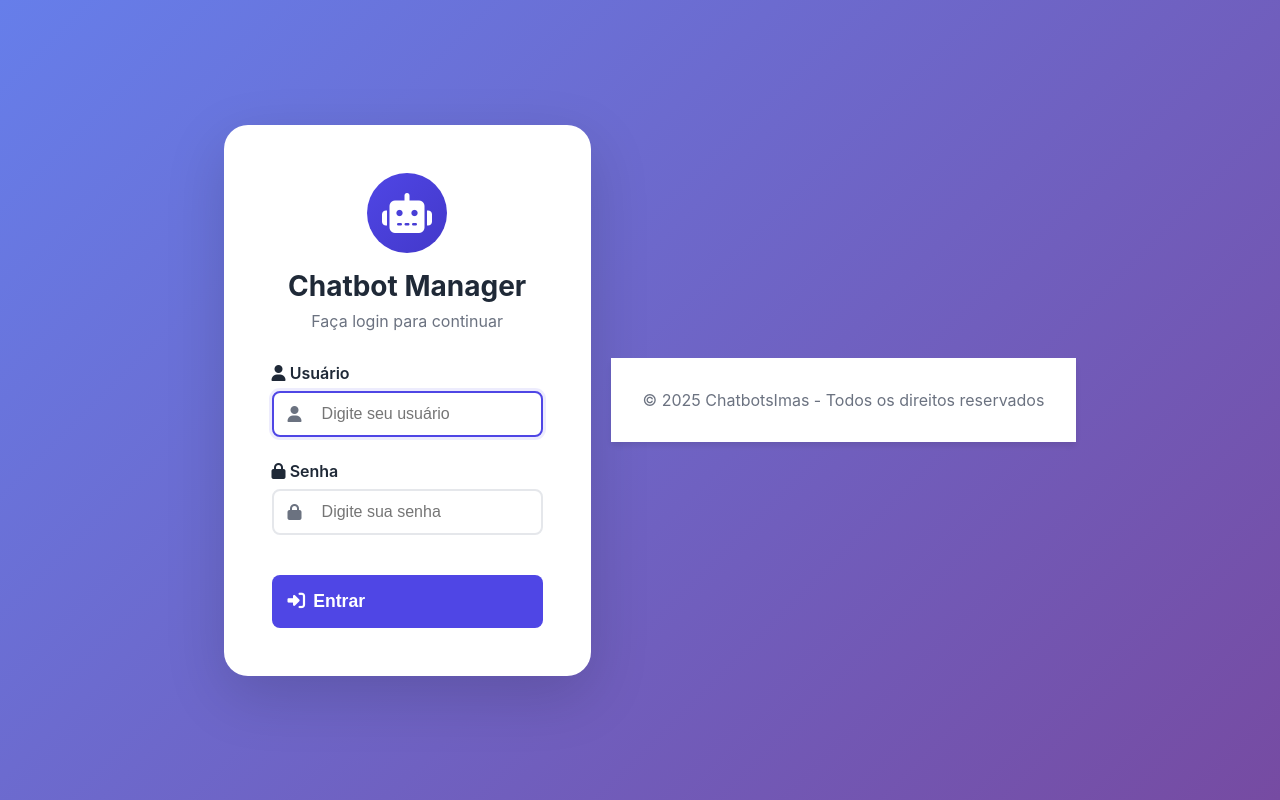
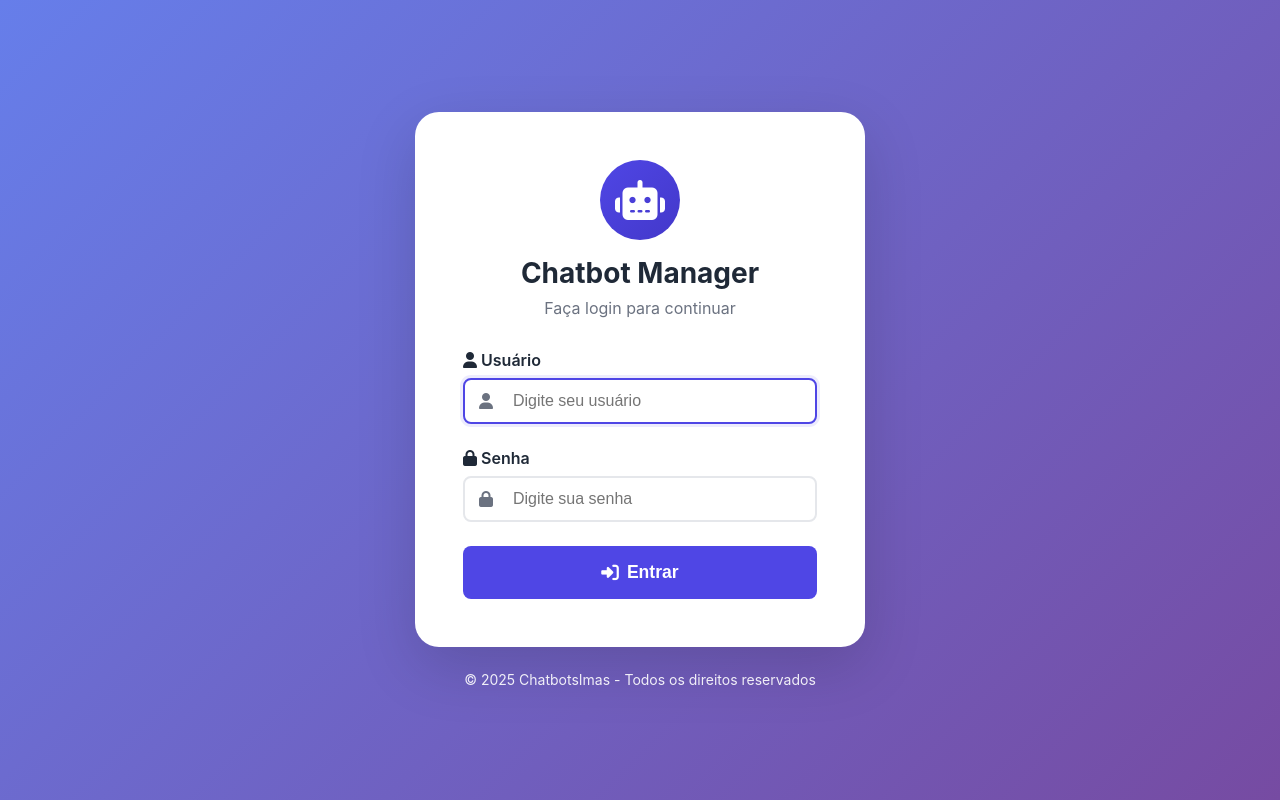
Before and after one commit to LuanMAndrade/chatbots, a Django app: page /login/ in a window 1280 px wide. Run offline with Django 4.2, Linux system fonts and the light colour scheme.

Commit message:
Não lembro o que era

```diff
--- a/django_project/onboarding/langsmith_utils.py
+++ b/django_project/onboarding/langsmith_utils.py
@@ -188,5 +188,3 @@ def get_daily_usage_breakdown(project_name, start_time, end_time):
 if __name__ == "__main__":
     x = get_available_months(billing_day=5)
     y = get_month_period(2025, 2, billing_day=5)
-    print(y)
-    #x = get_daily_usage_breakdown('bot_model', start_time, end_time)
--- a/django_project/onboarding/views.py
+++ b/django_project/onboarding/views.py
@@ -258,10 +258,9 @@ def auto_messages_delete_view(request, message_id):
     message_to_delete = get_object_or_404(AutomatedMessage, id=message_id, user=request.user)
 
     if request.method == 'POST':
-        phone_number = message_to_delete.phone_number
         message_to_delete.delete()
         messages.success(request, 'Mensagem excluída com sucesso!')
-        return redirect('auto_messages_detail', phone_number=phone_number)
+        return redirect('auto_messages_dashboard')
 
     return render(request, 'auto_messages_delete_confirm.html', {'message': message_to_delete})
 
--- a/django_project/templates/base.html
+++ b/django_project/templates/base.html
@@ -202,6 +202,12 @@
             color: white;
         }
 
+        .btn-danger:hover {
+            background: #dc2626;
+            transform: translateY(-2px);
+            box-shadow: var(--shadow-md);
+        }
+
         .btn-outline {
             background: transparent;
             border: 2px solid var(--primary-color);
@@ -357,6 +363,9 @@
                 <a href="{% url 'profile' %}" class="btn btn-outline btn-sm">
                     <i class="fas fa-user-cog"></i> Perfil
                 </a>
+                <a href="{% url 'logout' %}" class="btn btn-danger btn-sm">
+                    <i class="fas fa-sign-out-alt"></i> Sair
+                </a>
             </div>
         </nav>
     </header>
--- a/django_project/templates/consumo.html
+++ b/django_project/templates/consumo.html
@@ -24,7 +24,7 @@
 <div class="dashboard-header">
     <h2>📈 Consumo de Tokens - {{ selected_project }}</h2>
     <form method="get" id="filter-form" class="selectors">
-        <div class="selector">
+        <div class="selector" style="display:none">
             <label for="project">Projeto: </label>
             <select name="project" id="project-select" onchange="document.getElementById('filter-form').submit()">
                 {% for project in projects %}
--- a/django_project/templates/login.html
+++ b/django_project/templates/login.html
@@ -1,19 +1,38 @@
-{% extends "base.html" %}
-{% block title %}Login - Chatbot Manager{% endblock %}
+<!DOCTYPE html>
+<html lang="pt-br">
+<head>
+    <meta charset="UTF-8">
+    <meta name="viewport" content="width=device-width, initial-scale=1.0">
+    <title>Login - Chatbot Manager</title>
+    <link rel="stylesheet" href="https://cdnjs.cloudflare.com/ajax/libs/font-awesome/6.4.0/css/all.min.css">
+    <style>
+        * {
+            margin: 0;
+            padding: 0;
+            box-sizing: border-box;
+        }
 
-{% block extra_css %}
-<style>
+        :root {
+            --primary-color: #4f46e5;
+            --primary-dark: #4338ca;
+            --text-dark: #1f2937;
+            --text-light: #6b7280;
+            --border-color: #e5e7eb;
+        }
+
         body {
+            font-family: 'Inter', -apple-system, BlinkMacSystemFont, 'Segoe UI', Roboto, sans-serif;
+            background: linear-gradient(135deg, #667eea 0%, #764ba2 100%);
+            min-height: 100vh;
             display: flex;
             align-items: center;
             justify-content: center;
-        min-height: 100vh;
+            padding: 20px;
         }
 
-    .container {
+        .login-container {
             width: 100%;
             max-width: 450px;
-        padding: 20px;
         }
 
         .login-card {
@@ -87,7 +106,18 @@
         }
 
         .input-wrapper input {
-        padding-left: 3rem;
+            width: 100%;
+            padding: 0.75rem 0.75rem 0.75rem 3rem;
+            border: 2px solid var(--border-color);
+            border-radius: 0.5rem;
+            font-size: 1rem;
+            transition: all 0.3s ease;
+        }
+
+        .input-wrapper input:focus {
+            outline: none;
+            border-color: var(--primary-color);
+            box-shadow: 0 0 0 3px rgba(79, 70, 229, 0.1);
         }
 
         .btn-login {
@@ -95,6 +125,23 @@
             padding: 1rem;
             font-size: 1.1rem;
             margin-top: 1rem;
+            background: var(--primary-color);
+            color: white;
+            border: none;
+            border-radius: 0.5rem;
+            font-weight: 600;
+            cursor: pointer;
+            transition: all 0.3s ease;
+            display: flex;
+            align-items: center;
+            justify-content: center;
+            gap: 0.5rem;
+        }
+
+        .btn-login:hover {
+            background: var(--primary-dark);
+            transform: translateY(-2px);
+            box-shadow: 0 4px 6px -1px rgba(0, 0, 0, 0.1);
         }
 
         .errorlist {
@@ -111,10 +158,18 @@
             align-items: center;
             gap: 0.5rem;
         }
+
+        .footer-text {
+            text-align: center;
+            color: white;
+            margin-top: 1.5rem;
+            font-size: 0.875rem;
+            opacity: 0.9;
+        }
     </style>
-{% endblock %}
-
-{% block content %}
+</head>
+<body>
+    <div class="login-container">
         <div class="login-card">
             <div class="login-header">
                 <div class="login-icon">
@@ -144,7 +199,6 @@
                         <input type="text"
                                name="{{ form.username.name }}"
                                id="{{ form.username.id_for_label }}"
-                       class="form-control"
                                placeholder="Digite seu usuário"
                                required
                                autofocus>
@@ -167,7 +221,6 @@
                         <input type="password"
                                name="{{ form.password.name }}"
                                id="{{ form.password.id_for_label }}"
-                       class="form-control"
                                placeholder="Digite sua senha"
                                required>
                     </div>
@@ -180,9 +233,15 @@
                     {% endif %}
                 </div>
 
-        <button type="submit" class="btn btn-primary btn-login">
+                <button type="submit" class="btn-login">
                     <i class="fas fa-sign-in-alt"></i> Entrar
                 </button>
             </form>
         </div>
-{% endblock %}
+
+        <div class="footer-text">
+            © 2025 ChatbotsImas - Todos os direitos reservados
+        </div>
+    </div>
+</body>
+</html>
```
Also changed, not shown: bot_model/graph/graph.py (+12 -3 lines), bot_model/update_info.py (+13 -2 lines). Lines whose indentation alone changed are shown as unchanged.
